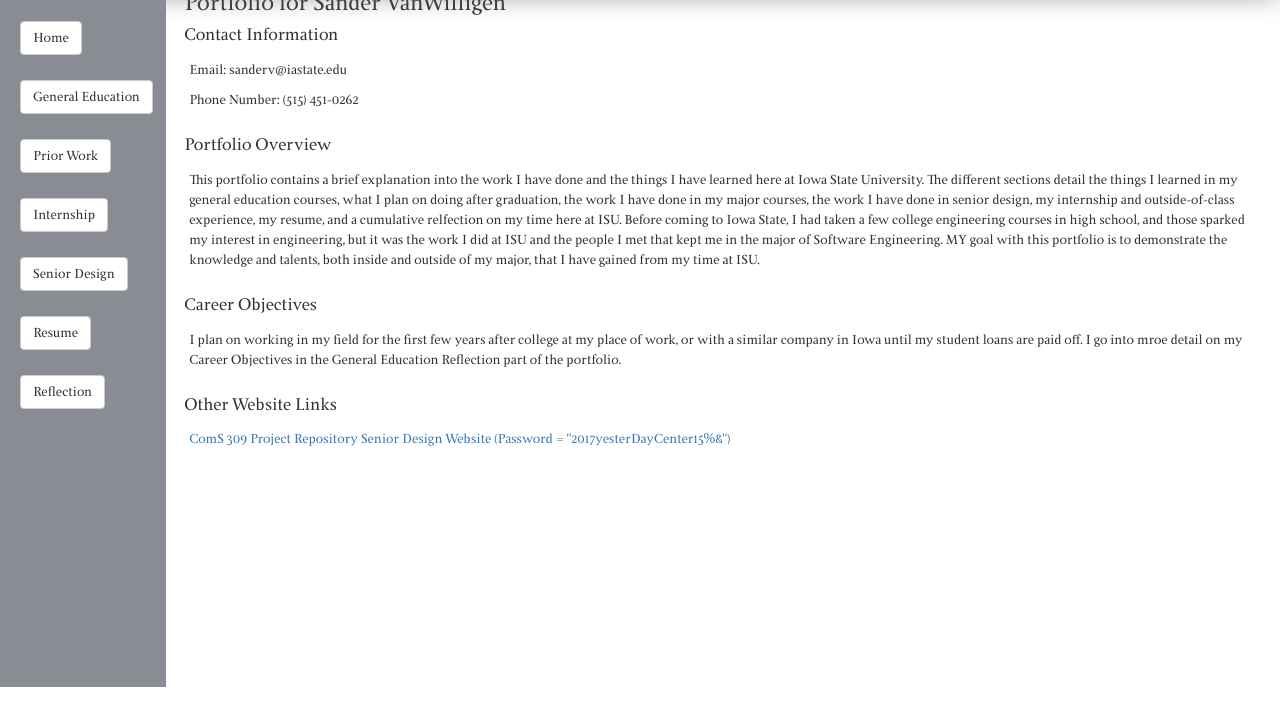
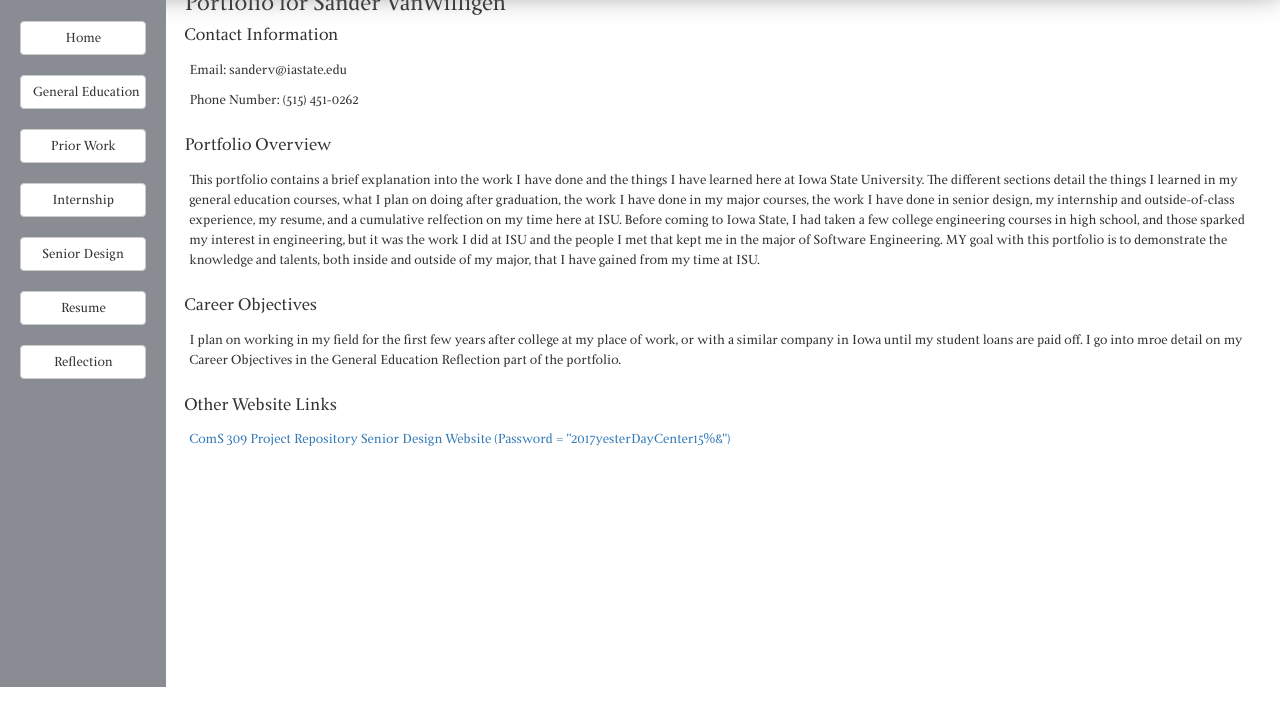
Before and after one commit to sandervw/sandervw.github.io, a plain HTML site: page index.html in a window 1280 px wide. Shown: the part 113-838 px from the top of the page. Drawn offline with Linux system fonts and the light colour scheme.

Commit message:
Commit of first completed draft for portfolio

```diff
--- a/css/style.css
+++ b/css/style.css
@@ -51,3 +51,8 @@ body {
     font-family: ingelby;
     src: url('../fonts/Ingleby_regular.ttf');
 }
+
+.btn{
+    display: block;
+    width: 100%;
+}
--- a/index.html
+++ b/index.html
@@ -36,63 +36,49 @@
 			<div class="panel-heading">
 				<h4 class="panel-title">
 					<div>
-						<label>
 						<input id="homeBtn" type="button" class="btn btn-default" value="Home">
-						</label>
 					</div>
 				</h4>
 			</div>
 			<div class="panel-heading">
 				<h4 class="panel-title">
 					<div>
-						<label>
 						<input id="genEdBtn" type="button" class="btn btn-default" value="General Education">
-						</label>
 					</div>
 				</h4>
 			</div>
 			<div class="panel-heading">
 				<h4 class="panel-title">
 					<div>
-						<label>
 						<input id="priorWorkBtn" type="button" class="btn btn-default" value="Prior Work">
-						</label>
 					</div>
 				</h4>
 			</div>
 			<div class="panel-heading">
 				<h4 class="panel-title">
 					<div>
-						<label>
 						<input id="internBtn" type="button" class="btn btn-default" value="Internship">
-						</label>
 					</div>
 				</h4>
 			</div>
 			<div class="panel-heading">
 				<h4 class="panel-title">
 					<div>
-						<label>
 						<input id="seniorDesignBtn" type="button" class="btn btn-default" value="Senior Design">
-						</label>
 					</div>
 				</h4>
 			</div>
 			<div class="panel-heading">
 				<h4 class="panel-title">
 					<div>
-						<label>
 						<input id="resumeBtn" type="button" class="btn btn-default" value="Resume">
-						</label>
 					</div>
 				</h4>
 			</div>
 			<div class="panel-heading">
 				<h4 class="panel-title">
 					<div>
-						<label>
 						<input id="reflectionBtn" type="button" class="btn btn-default" value="Reflection">
-						</label>
 					</div>
 				</h4>
 			</div>
@@ -226,7 +212,10 @@
 					</div>
 				</div>
 				<div id="resume" style="display: none">
-					<h3>Resume Content Goes Here.</h3>
+					<h3>Resume</h3>
+					<div style="padding-left: 5px;padding-top: 5px;padding-right: 5px;padding-bottom: 5px;">
+						<iframe src="resume2.pdf" style="width:100%; height:700px;" frameborder="0"></iframe>
+					</div>
 				</div>
 				<div id="reflection" style="display: none">
 					<h1>Cumulative Reflection</h1>
```
Also changed, not shown: 1 other file. Lines whose indentation alone changed are shown as unchanged.
